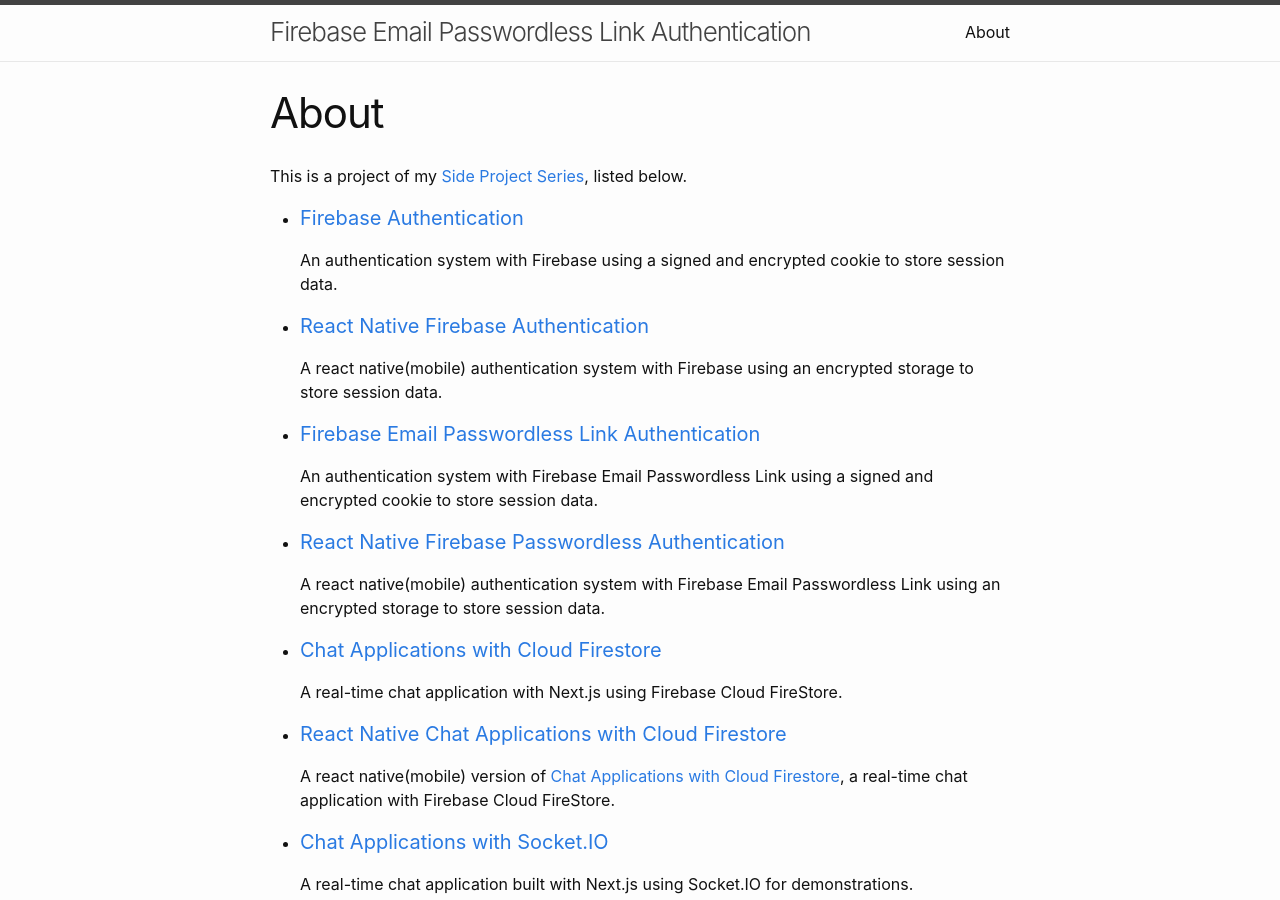
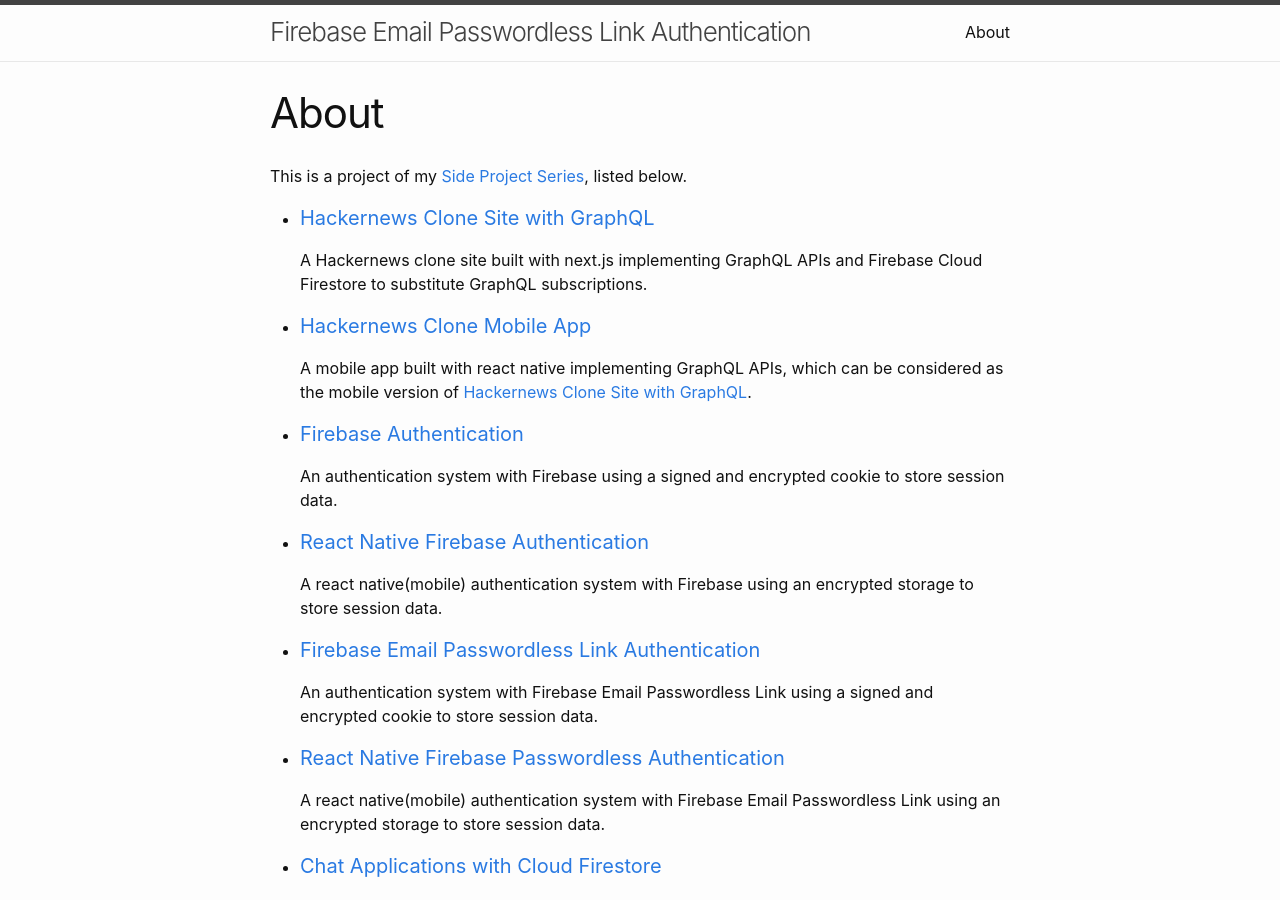
Before and after one commit to jglchen/firebase-auth-email, a Jekyll site: the page built from about.md, in a window 1280 px wide and 900 px high. Built offline with Jekyll 4.4.1, drawn with Linux system fonts in a browser that asks for light colours.

Commit message:
Update about.md

```diff
--- a/about.md
+++ b/about.md
@@ -5,6 +5,12 @@ permalink: /about/
 ---
 
 This is a project of my [Side Project Series](https://jglchen.github.io/), listed below.
+
+- #### [Hackernews Clone Site with GraphQL](https://jglchen.github.io/hackernews-nextjs-apollo/)
+    A Hackernews clone site built with next.js implementing GraphQL APIs and Firebase Cloud Firestore to substitute GraphQL subscriptions.
+
+- #### [Hackernews Clone Mobile App](https://jglchen.github.io/react-native-hackernews-apollo/)
+    A mobile app built with react native implementing GraphQL APIs, which can be considered as the mobile version of [Hackernews Clone Site with GraphQL](https://jglchen.github.io/hackernews-nextjs-apollo/).
 
 - #### [Firebase Authentication](https://jglchen.github.io/firebase-auth/)
     An authentication system with Firebase using a signed and encrypted cookie to store session data.
```
